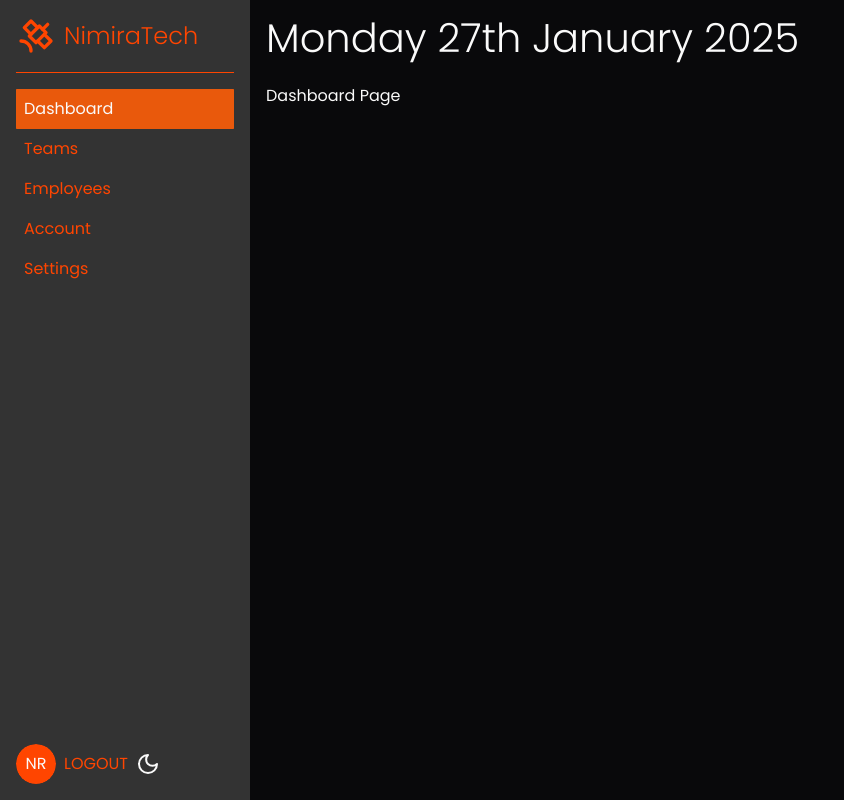
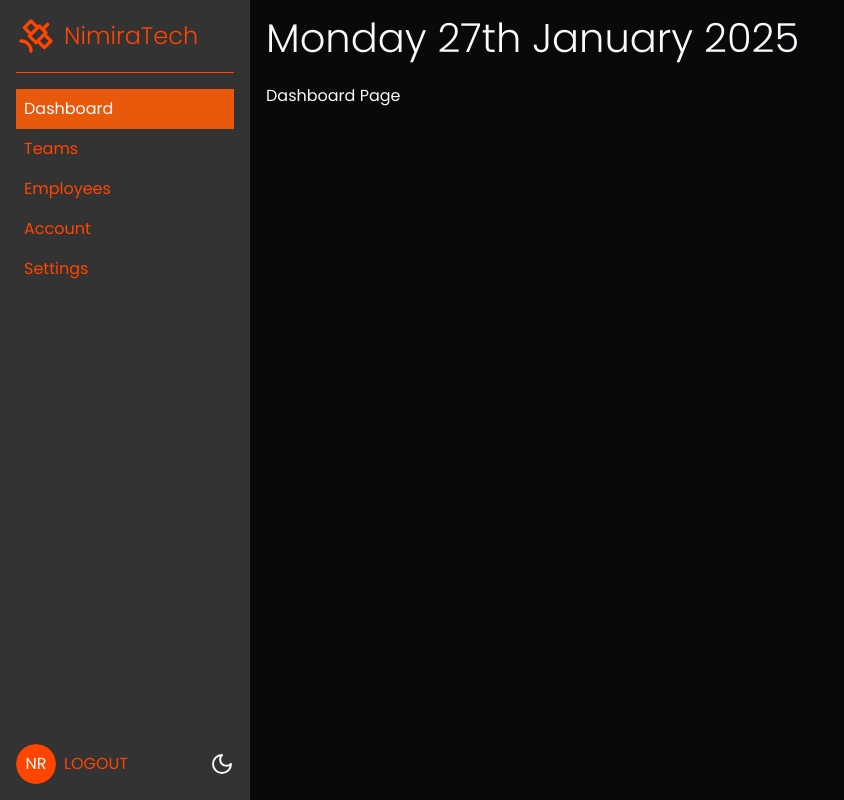
Before and after one commit to Nimira43/NT-Dashboard, a Next.js app: page /dashboard in a window 1280 px wide. Shown: the whole page, without its empty margins (0-844 px from the left). Built offline with nearby package versions, Linux system fonts and the light colour scheme.

Commit message:
Realigned light/dark mode toggle

```diff
--- a/app/dashboard/components/main-menu.tsx
+++ b/app/dashboard/components/main-menu.tsx
@@ -41,7 +41,7 @@ export default function MainMenu() {
         >
           Logout
         </Link>
-        <LightDarkToggle />
+        <LightDarkToggle className='ml-auto' />
       </div>
     </div>
   )
```
